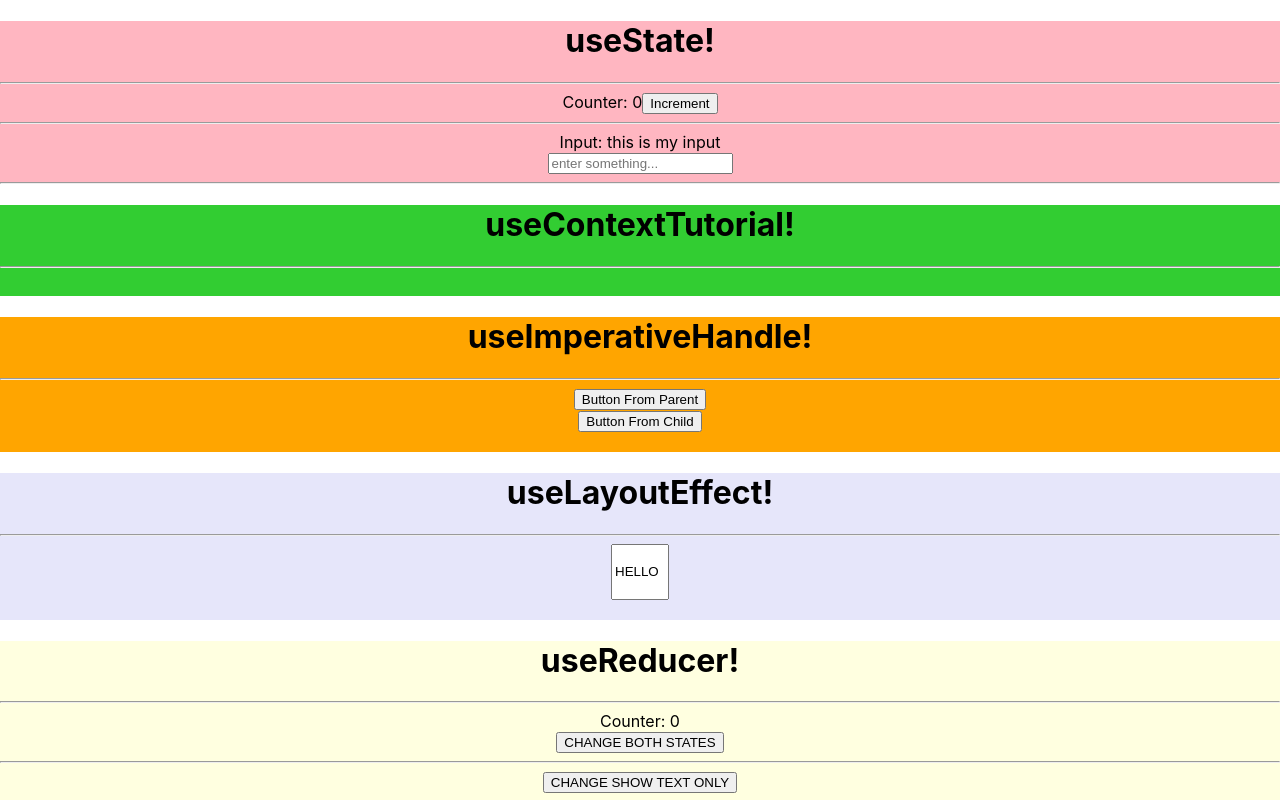
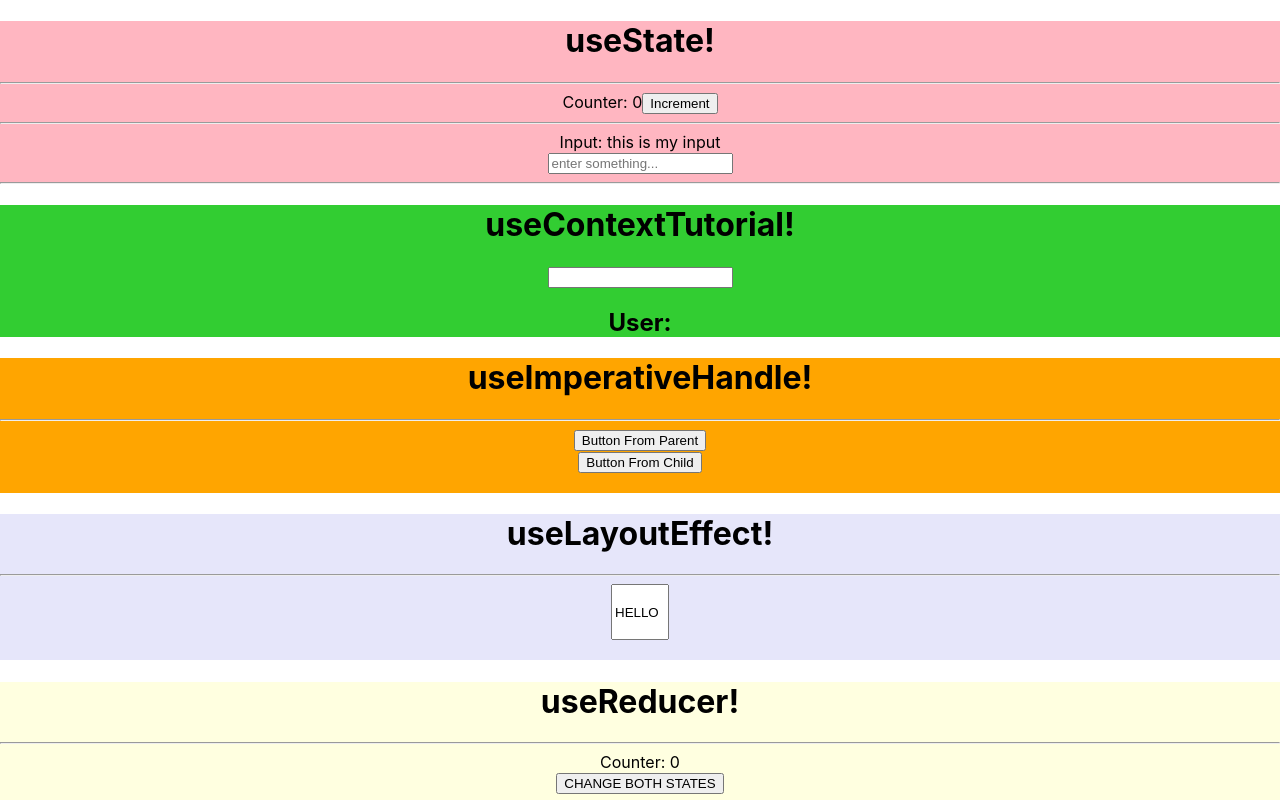
Before and after one commit to ocjarman/react_hooks_course, a React (Create React App) app: page / in a window 1280 px wide. Shown: the top 800 px of the page. Built offline with nearby package versions, Linux system fonts and the light colour scheme; no server answers.

Commit message:
useconext tutorial completed

```diff
--- a/src/components/UseContext/ContextTutorial.js
+++ b/src/components/UseContext/ContextTutorial.js
@@ -1,14 +1,18 @@
-import React, { useRef } from "react";
+import React, { useState, createContext } from "react";
+import Login from "./Login";
+import User from "./User";
+
+//context is a collection of information/states you want to be able to access inside of components
+export const AppContext = createContext(null);
 
 const ContextTutorial = () => {
-  //YOU CAN ALTER THE LOCAL STATE OF A CHILD COMPONENT USING AN IMPERATIVE HANDLE & USEREF
+  const [username, setUsername] = useState("");
   return (
     <div style={{ backgroundColor: "limegreen" }}>
       <h1>useContextTutorial!</h1>
-      <hr></hr>
-      <div>
-        <br></br>
-      </div>
+      <AppContext.Provider value={{ username, setUsername }}>
+        <Login /> <User />
+      </AppContext.Provider>
     </div>
   );
 };
--- a/src/components/UseContext/Login.js
+++ b/src/components/UseContext/Login.js
@@ -1,7 +1,17 @@
-import React from "react";
+import React, { useContext } from "react";
+import { AppContext } from "./ContextTutorial";
 
 const Login = () => {
-  return <div></div>;
+  const { setUsername } = useContext(AppContext);
+  return (
+    <div>
+      <input
+        onChange={(e) => {
+          setUsername(e.target.value);
+        }}
+      ></input>
+    </div>
+  );
 };
 
 export default Login;
--- a/src/components/UseContext/User.js
+++ b/src/components/UseContext/User.js
@@ -1,7 +1,13 @@
-import React from "react";
+import React, { useContext } from "react";
+import { AppContext } from "./ContextTutorial";
 
 const User = () => {
-  return <div></div>;
+  const { username } = useContext(AppContext);
+  return (
+    <div>
+      <h2>User: {username}</h2>
+    </div>
+  );
 };
 
 export default User;
```
